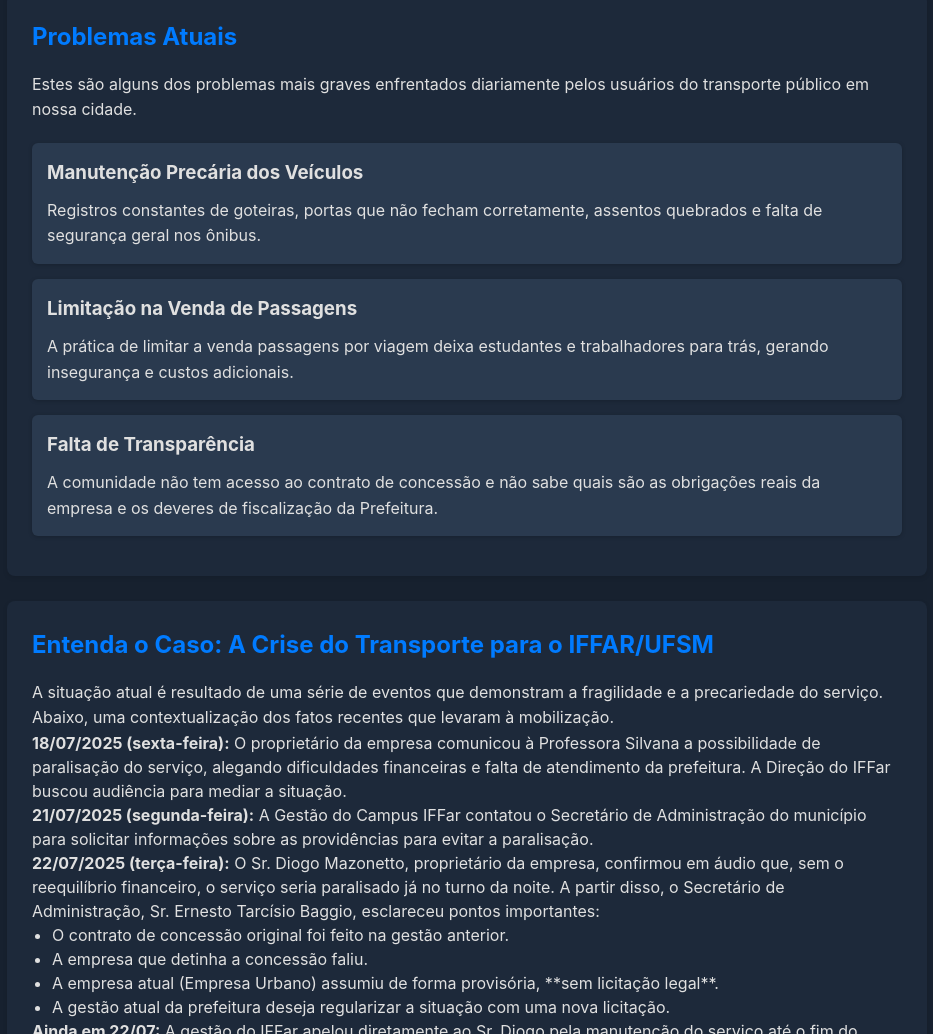
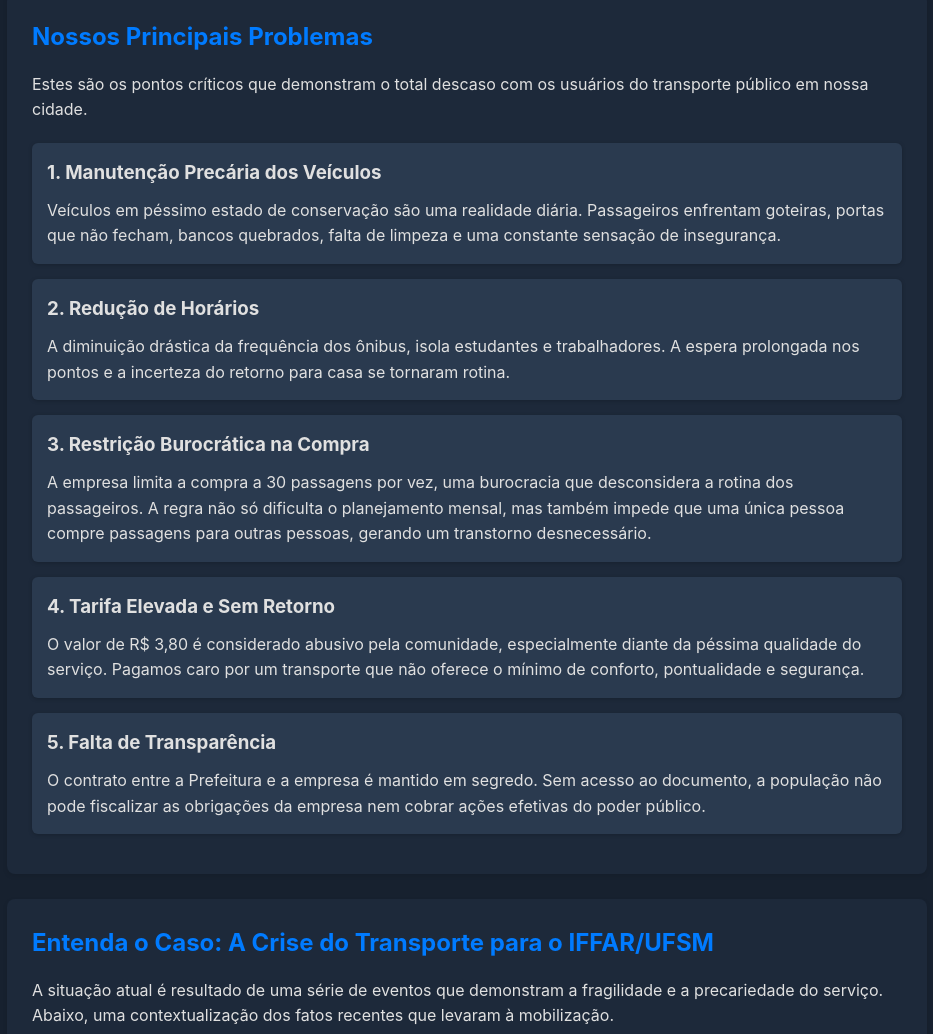
Before and after one commit to jamil-campeao/movimento-transporte-ja, a plain HTML site: page frontend/public/index.html in a window 1280 px wide. Shown: the part 334-1368 px from the top of the page, without its empty margins (173-1106 px from the left). Drawn offline with Linux system fonts and the light colour scheme; no server answers.

Commit message:
fix: Ajuste section problemas

```diff
--- a/frontend/public/index.html
+++ b/frontend/public/index.html
@@ -38,22 +38,32 @@
     <main class="container">
 
     <section id="problemas">
-            <h2>Problemas Atuais</h2>
-            <p>Estes são alguns dos problemas mais graves enfrentados diariamente pelos usuários do transporte público em nossa cidade.</p>
+        <h2>Nossos Principais Problemas</h2>
+        <p>Estes são os pontos críticos que demonstram o total descaso com os usuários do transporte público em nossa cidade.</p>
 
         <div class="problema-card">
-                <h3>Manutenção Precária dos Veículos</h3>
-                <p>Registros constantes de goteiras, portas que não fecham corretamente, assentos quebrados e falta de segurança geral nos ônibus.</p>
+            <h3>1. Manutenção Precária dos Veículos</h3>
+            <p>Veículos em péssimo estado de conservação são uma realidade diária. Passageiros enfrentam goteiras, portas que não fecham, bancos quebrados, falta de limpeza e uma constante sensação de insegurança.</p>
         </div>
 
         <div class="problema-card">
-                <h3>Limitação na Venda de Passagens</h3>
-                <p>A prática de limitar a venda passagens por viagem deixa estudantes e trabalhadores para trás, gerando insegurança e custos adicionais.</p>
+            <h3>2. Redução de Horários</h3>
+            <p>A diminuição drástica da frequência dos ônibus, isola estudantes e trabalhadores. A espera prolongada nos pontos e a incerteza do retorno para casa se tornaram rotina.</p>
         </div>
 
         <div class="problema-card">
-                <h3>Falta de Transparência</h3>
-                <p>A comunidade não tem acesso ao contrato de concessão e não sabe quais são as obrigações reais da empresa e os deveres de fiscalização da Prefeitura.</p>
+            <h3>3. Restrição Burocrática na Compra</h3>
+            <p>A empresa limita a compra a 30 passagens por vez, uma burocracia que desconsidera a rotina dos passageiros. A regra não só dificulta o planejamento mensal, mas também impede que uma única pessoa compre passagens para outras pessoas, gerando um transtorno desnecessário.</p>
+        </div>
+
+        <div class="problema-card">
+            <h3>4. Tarifa Elevada e Sem Retorno</h3>
+            <p>O valor de R$ 3,80 é considerado abusivo pela comunidade, especialmente diante da péssima qualidade do serviço. Pagamos caro por um transporte que não oferece o mínimo de conforto, pontualidade e segurança.</p>
+        </div>
+
+        <div class="problema-card">
+            <h3>5. Falta de Transparência</h3>
+            <p>O contrato entre a Prefeitura e a empresa é mantido em segredo. Sem acesso ao documento, a população não pode fiscalizar as obrigações da empresa nem cobrar ações efetivas do poder público.</p>
         </div>
     </section>
 
```
Lines whose indentation alone changed are shown as unchanged.
